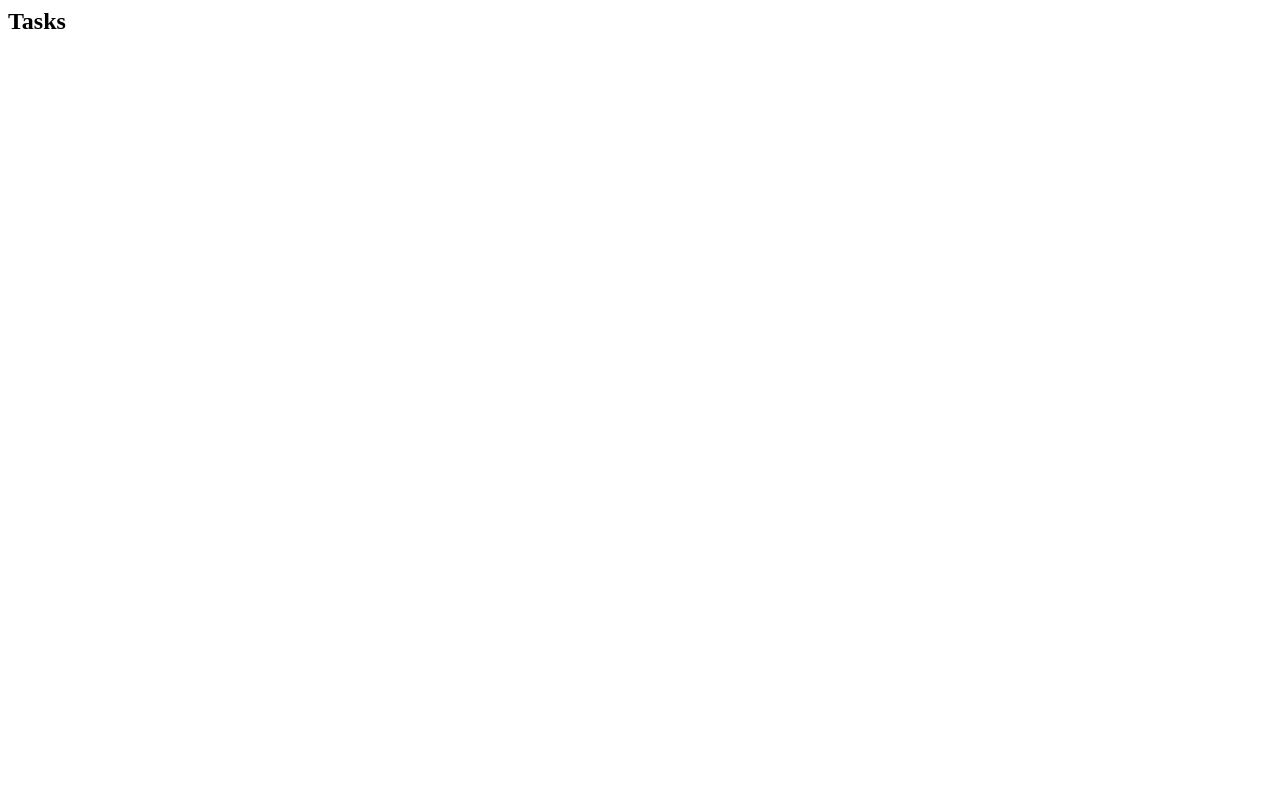
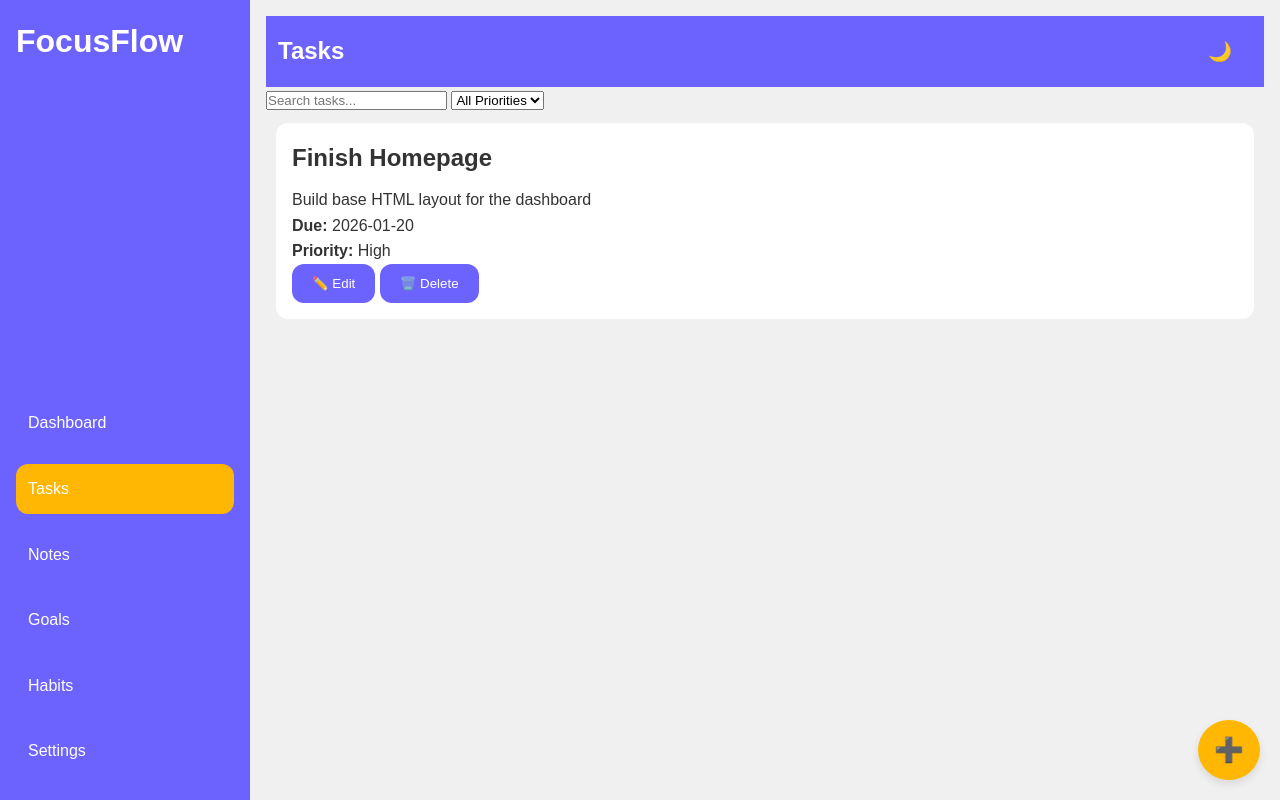
Before and after one commit to Sayed24/FlowDesk, a plain HTML site: page tasks.html in a window 1280 px wide. Drawn offline with Linux system fonts and the light colour scheme.

Commit message:
Update tasks.html

```diff
--- a/tasks.html
+++ b/tasks.html
@@ -1,6 +1,90 @@
-<title>FocusFlow • Tasks</title>
+<!DOCTYPE html>
+<html lang="en">
+<head>
+  <meta charset="UTF-8" />
+  <meta name="viewport" content="width=device-width, initial-scale=1.0" />
+  <title>FocusFlow • Tasks</title>
 
-<h2>Tasks</h2>
-<section class="content">
-  <!-- Task cards will go here -->
-</section>
+  <!-- CSS -->
+  <link rel="stylesheet" href="css/variables.css">
+  <link rel="stylesheet" href="css/base.css">
+  <link rel="stylesheet" href="css/layout.css">
+  <link rel="stylesheet" href="css/components.css">
+  <link rel="stylesheet" href="css/playful.css">
+  <link rel="stylesheet" href="css/responsive.css">
+</head>
+
+<body>
+  <div class="app">
+
+    <!-- Sidebar (Desktop) -->
+    <aside class="sidebar">
+      <h1 class="logo">FocusFlow</h1>
+      <nav class="nav">
+        <a href="index.html" class="nav-link">Dashboard</a>
+        <a href="tasks.html" class="nav-link">Tasks</a>
+        <a href="notes.html" class="nav-link">Notes</a>
+        <a href="goals.html" class="nav-link">Goals</a>
+        <a href="habits.html" class="nav-link">Habits</a>
+        <a href="settings.html" class="nav-link">Settings</a>
+      </nav>
+    </aside>
+
+    <!-- Main Content -->
+    <main class="main">
+      <header class="topbar">
+        <h2>Tasks</h2>
+        <button class="theme-toggle" aria-label="Toggle theme">🌙</button>
+      </header>
+
+      <!-- Tasks Content -->
+      <section class="content">
+
+        <!-- Filter/Search Bar -->
+        <div class="task-filters">
+          <input type="text" id="task-search" placeholder="Search tasks..." />
+          <select id="task-filter-priority">
+            <option value="">All Priorities</option>
+            <option value="high">High</option>
+            <option value="medium">Medium</option>
+            <option value="low">Low</option>
+          </select>
+        </div>
+
+        <!-- Tasks Grid (Cards) -->
+        <div class="tasks-grid">
+          <!-- Example Card -->
+          <div class="card task-card">
+            <h3>Finish Homepage</h3>
+            <p>Build base HTML layout for the dashboard</p>
+            <p><strong>Due:</strong> 2026-01-20</p>
+            <p><strong>Priority:</strong> High</p>
+            <div class="task-actions">
+              <button class="edit-btn">✏️ Edit</button>
+              <button class="delete-btn">🗑️ Delete</button>
+            </div>
+          </div>
+
+          <!-- More cards will be generated dynamically -->
+        </div>
+
+      </section>
+    </main>
+  </div>
+
+  <!-- Floating Action Button -->
+  <button class="fab" aria-label="Add new task">➕</button>
+
+  <!-- Mobile Bottom Navigation -->
+  <nav class="bottom-nav">
+    <a href="index.html">🏠</a>
+    <a href="tasks.html">✅</a>
+    <a href="notes.html">📝</a>
+    <a href="goals.html">🎯</a>
+    <a href="habits.html">🔥</a>
+  </nav>
+
+  <!-- JS -->
+  <script src="js/main.js"></script>
+</body>
+</html>
```
